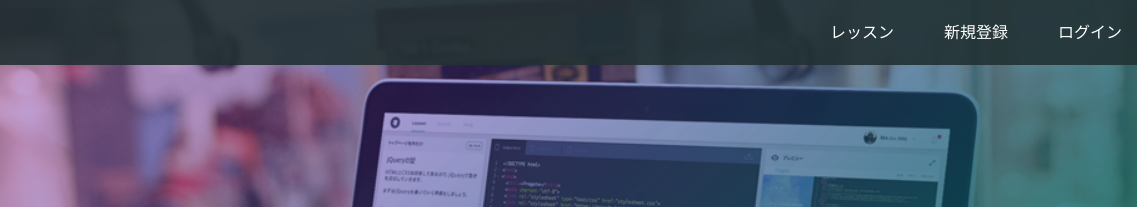
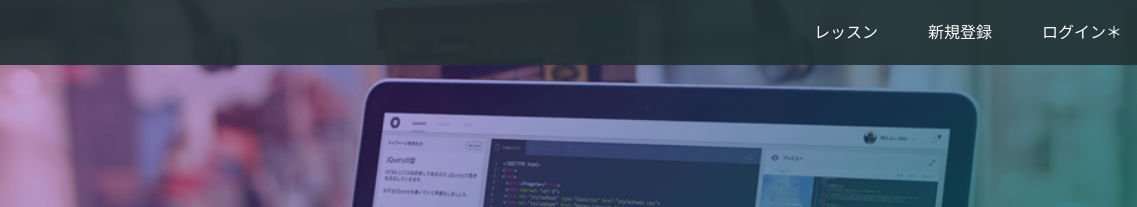
Before and after one commit to izumi-programming/html_sample00, a plain HTML site: page index.html in a window 1280 px wide. Shown: the top 207 px of the page, 143-1280 px from the left. Drawn offline with Linux system fonts and the light colour scheme.

Commit message:
Update index.html

```diff
--- a/index.html
+++ b/index.html
@@ -17,7 +17,7 @@
       <div class="header-right">
         <a href="#">レッスン</a>
         <a href="#">新規登録</a>
-        <a href="#" class="login">ログイン</a>
+        <a href="#" class="login">ログイン＊</a>
       </div>
     </div>
   </header>
```
